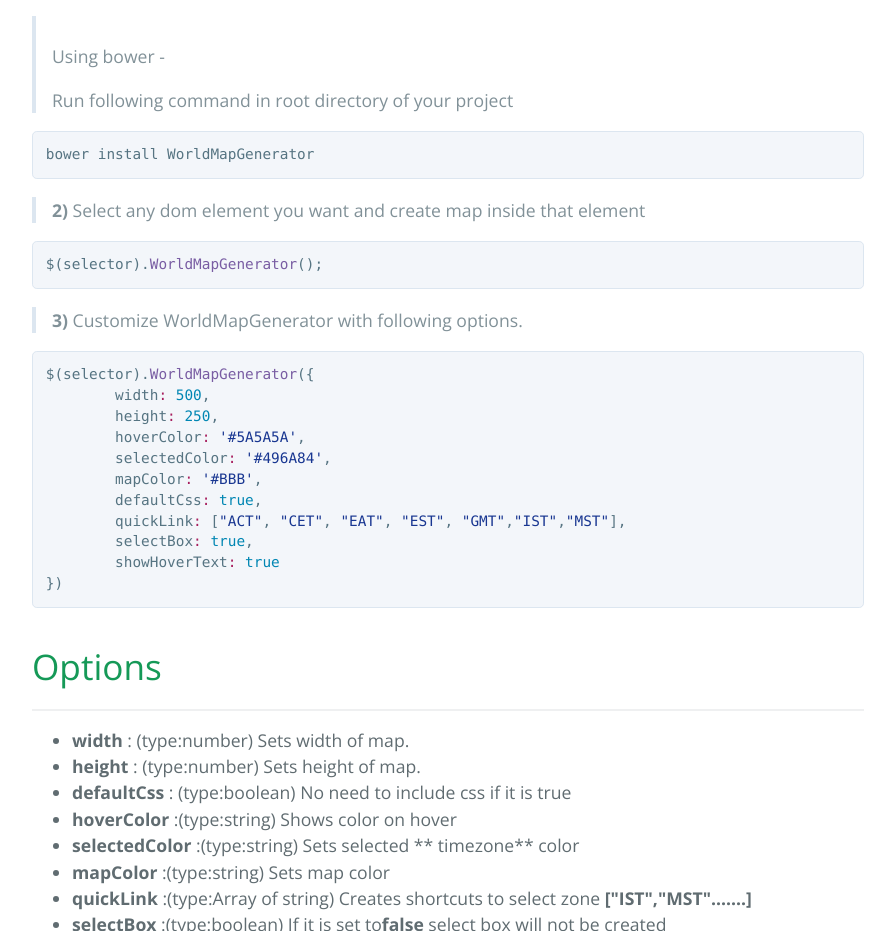
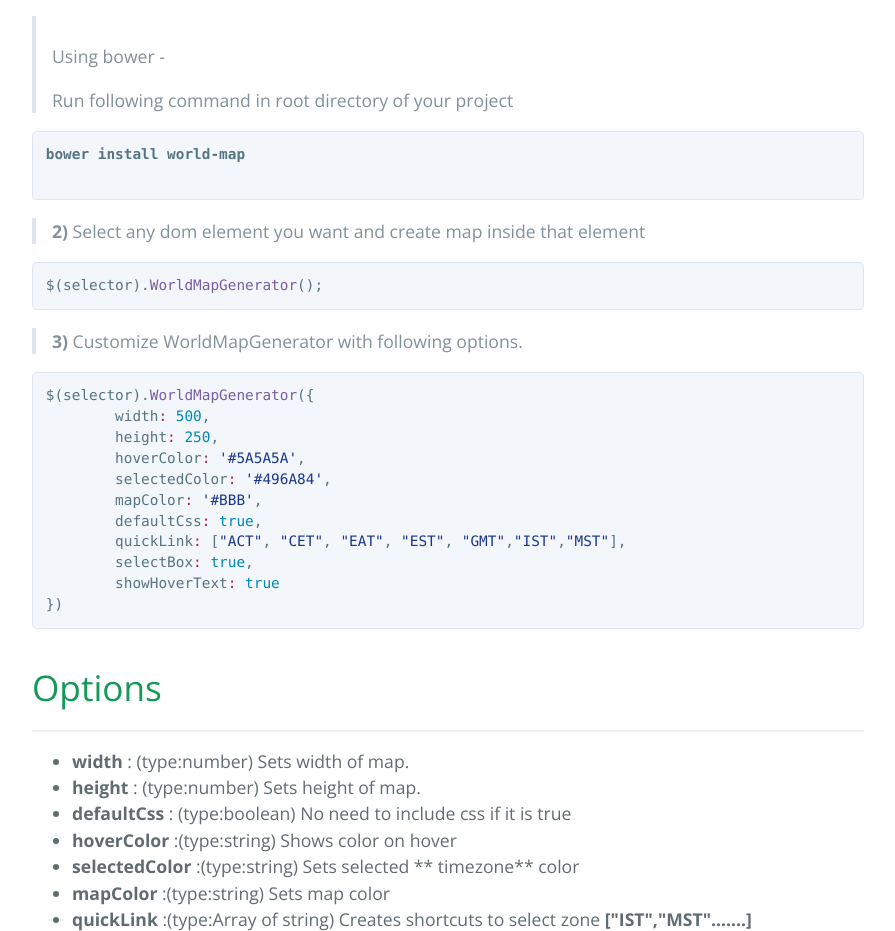
Before and after one commit to kevalbhatt/timezone-picker, a plain HTML site: page index.html in a window 1280 px wide. Shown: the part 986-1917 px from the top of the page, without its empty margins (192-1087 px from the left). Drawn offline with nearby package versions, Linux system fonts and the light colour scheme.

Commit message:
bower url changed

```diff
--- a/index.html
+++ b/index.html
@@ -74,8 +74,8 @@
                 Run following command in root directory of your project
             </p>
         </blockquote>
-        <pre>
-bower install WorldMapGenerator
+        <pre><code><strong>bower install world-map</strong>
+</code>
 </pre>
         <blockquote>
             <p><strong>2)</strong> Select any dom element you want and create map inside that element</p>
```
